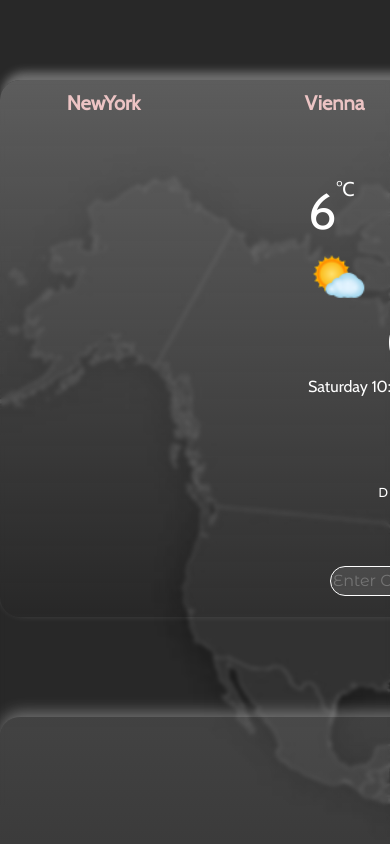
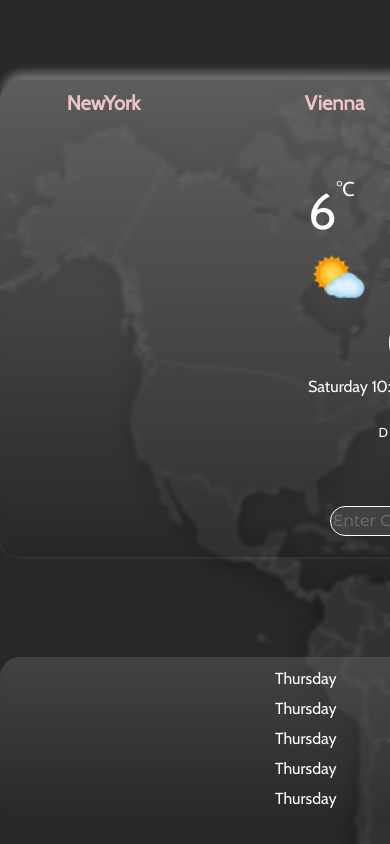
Before and after one commit to BernadetteCh/weather-react-app, a React (Create React App) app: page / in a window 390 px wide. Shown: the top 844 px of the page. Built offline with nearby package versions, Linux system fonts and the light colour scheme.

Commit message:
added media query to component to make page responsive

```diff
--- a/src/Forecast.css
+++ b/src/Forecast.css
@@ -22,3 +22,28 @@
   background: linear-gradient(rgb(128, 128, 128, 0.3), rgb(41, 40, 40, 0.2));
   box-shadow: 1px -4px 15px 1px rgb(221 221 221 / 40%);
 }
+
+@media (max-width:600px){
+  .weather_data {
+    margin-top: 20px;
+  }
+  .weather_forecast {
+    box-shadow: none;
+  }
+  .forecast {
+    width: 350px;
+  }
+  .forecast_first {
+    display: flex;
+    justify-content: space-between;
+    padding: 0px;
+  }
+  .weather-forecast-date {
+    font-size: 18px;
+  }
+  .forecast-icon {
+    width: 30px;
+    height: 30px;
+    margin: 0 auto;
+  }
+}
```
